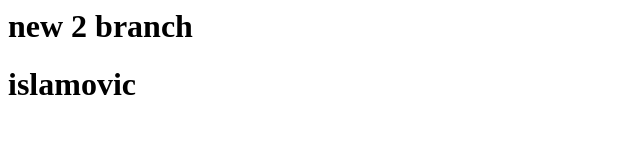
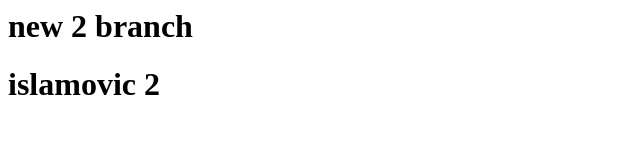
Before and after one commit to Mustafa1sadek/new-project, a plain HTML site: page index.html in a window 1280 px wide. Shown: the full height of the page, 0-640 px from the left. Drawn offline with Linux system fonts and the light colour scheme.

Commit message:
Update index.html
test

```diff
--- a/index.html
+++ b/index.html
@@ -1,3 +1,3 @@
 <h1>new 2 branch</h1>
 
-<h1> islamovic </h1>
+<h1> islamovic 2</h1>
```
